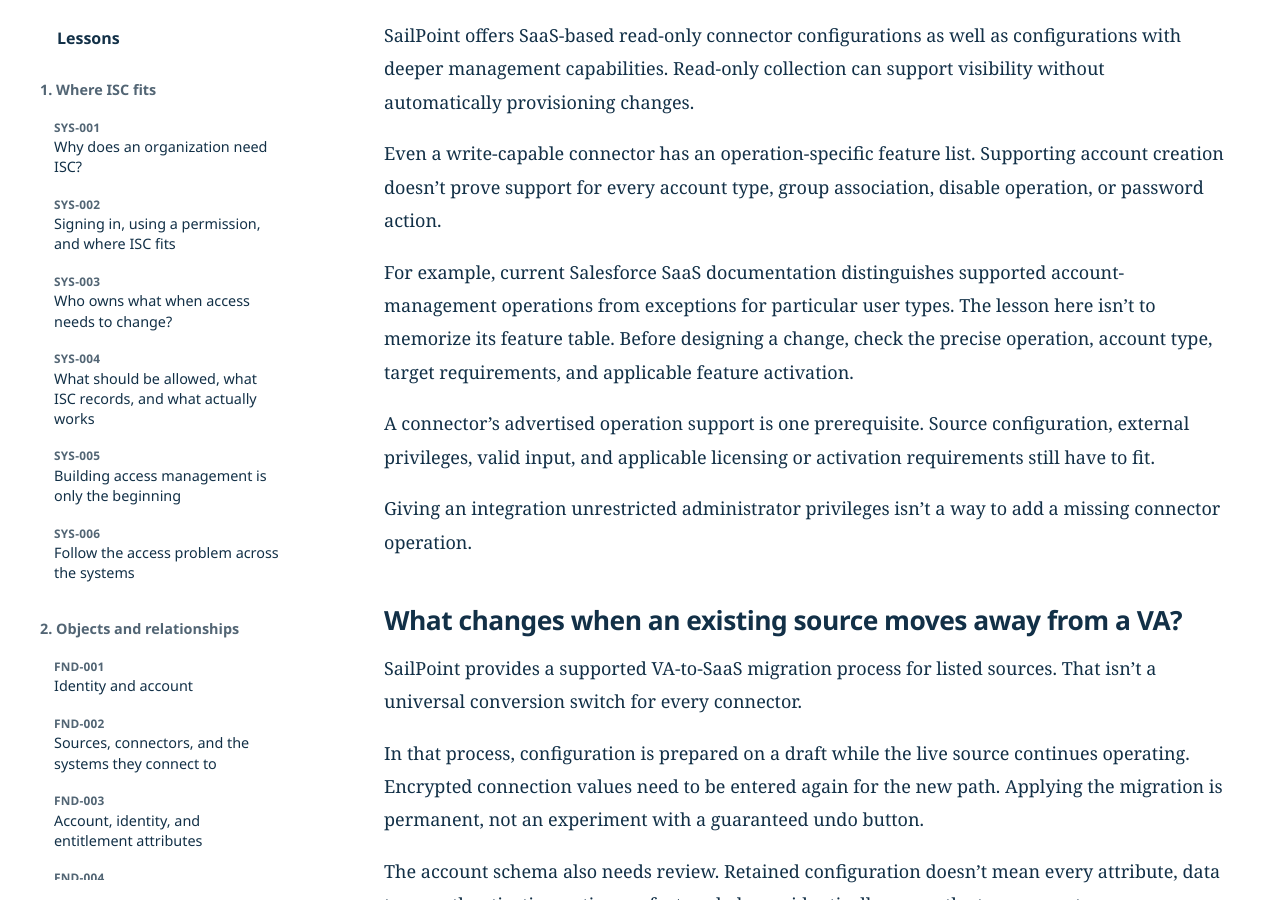
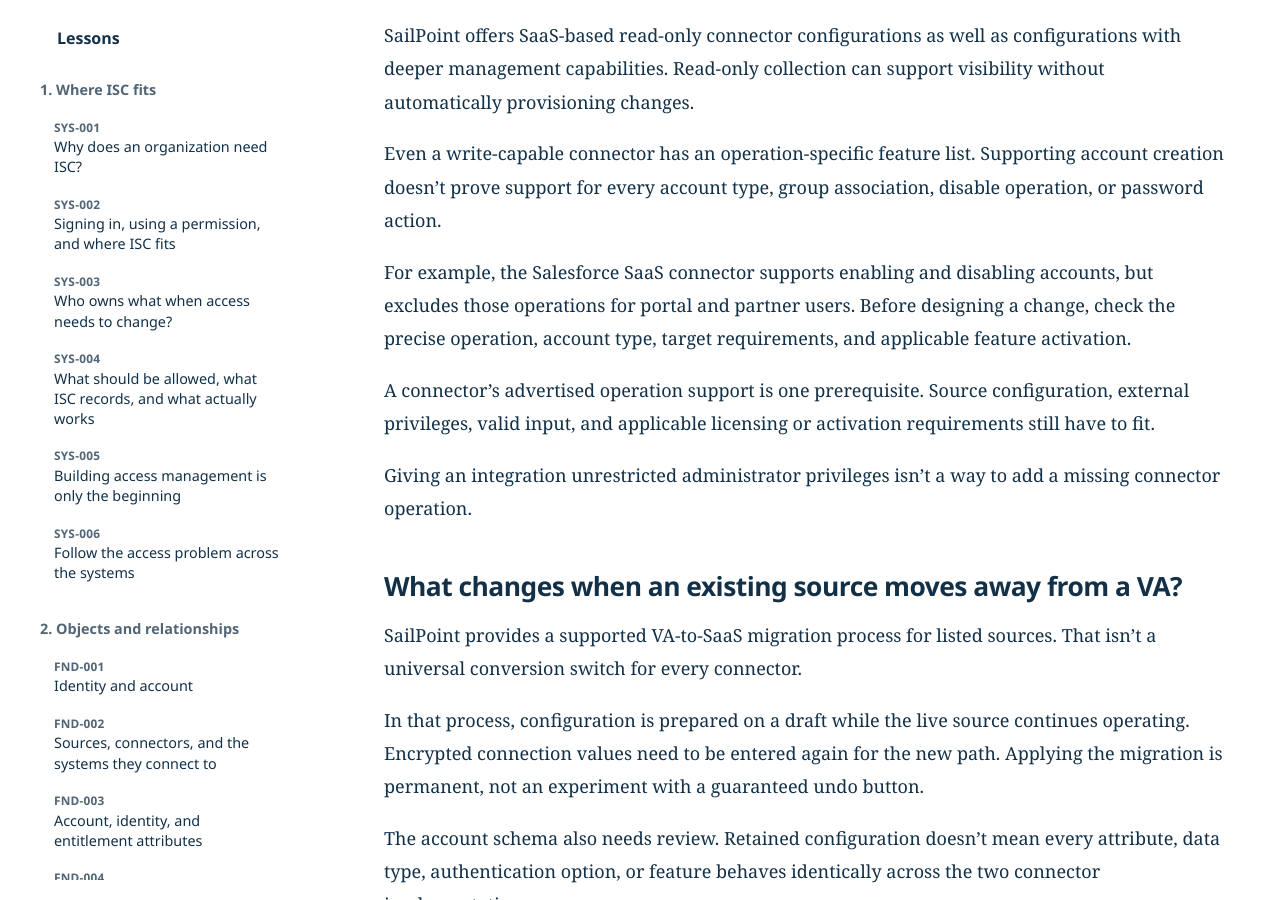
Before and after one commit to TedxHarry/ISC_Theory_Learning, a Jekyll site: the page built from lessons/ARC-003_SaaS_Connectors_and_Their_Connection_Path.md, in a window 1280 px wide and 900 px high, scrolled down 11831 px. Built offline with Jekyll 4.4.1, drawn with Linux system fonts in a browser that asks for light colours; our own code applies the rules of GitHub Pages for plain Markdown files; some of the changed text lies outside the part shown.

Commit message:
Refine SaaS lesson narration and capability example

```diff
--- a/lessons/ARC-003_SaaS_Connectors_and_Their_Connection_Path.md
+++ b/lessons/ARC-003_SaaS_Connectors_and_Their_Connection_Path.md
@@ -261,7 +261,7 @@ SailPoint offers SaaS-based read-only connector configurations as well as config
 
 Even a write-capable connector has an operation-specific feature list. Supporting account creation doesn't prove support for every account type, group association, disable operation, or password action.
 
-For example, current Salesforce SaaS documentation distinguishes supported account-management operations from exceptions for particular user types. The lesson here isn't to memorize its feature table. Before designing a change, check the precise operation, account type, target requirements, and applicable feature activation.
+For example, the Salesforce SaaS connector supports enabling and disabling accounts, but excludes those operations for portal and partner users. Before designing a change, check the precise operation, account type, target requirements, and applicable feature activation.
 
 A connector's advertised operation support is one prerequisite. Source configuration, external privileges, valid input, and applicable licensing or activation requirements still have to fit.
 
```
Also changed, not shown: other parts of lessons/ARC-003_SaaS_Connectors_and_Their_Connection_Path.md (+1 -1 lines).
